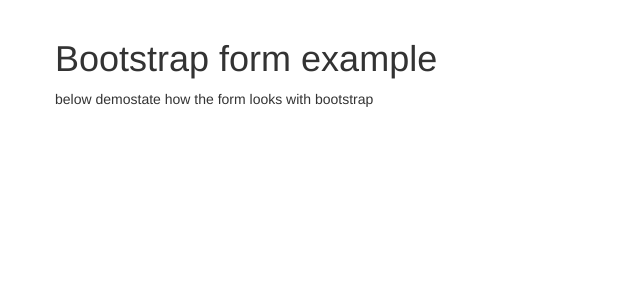
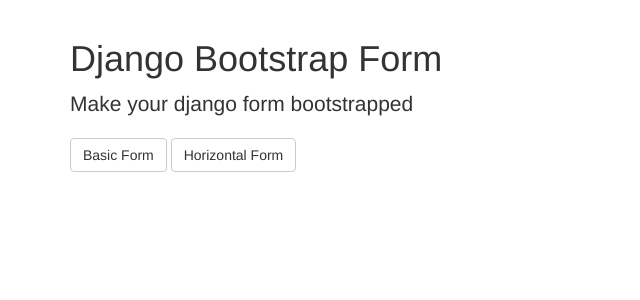
Before and after one commit to tzangms/django-bootstrap-form-demo, a Django app: page / in a window 1280 px wide. Shown: the part 51-351 px from the top of the page, without its empty margins (0-640 px from the left). Run offline with Django 3.2, Linux system fonts and the light colour scheme; some libraries are stand-ins or nearby versions.

Commit message:
improve homepage

```diff
--- a/templates/index.html
+++ b/templates/index.html
@@ -1,13 +1,16 @@
 {% extends "base.html" %}
 
 {% block content %}
-<div class="container">
-    <div class="row">
-        <div class="span12">
-            <h1>Bootstrap form example</h1>
+<main class="bs-masthead" id="content" role="main">
+  <div class="container">
+    <h1>Django Bootstrap Form</h1>
+    <p class="lead">Make your django form bootstrapped</p>
 
-            <p>below demostate how the form looks with bootstrap</p>
-        </div>
-    </div>
-</div>
+    <p>
+      <a href="/basic/" class="btn btn-default">Basic Form</a>
+      <a href="/horizontal/" class="btn btn-default">Horizontal Form</a>
+    </p>
+  </div>
+</main>
+
 {% endblock %}
```
